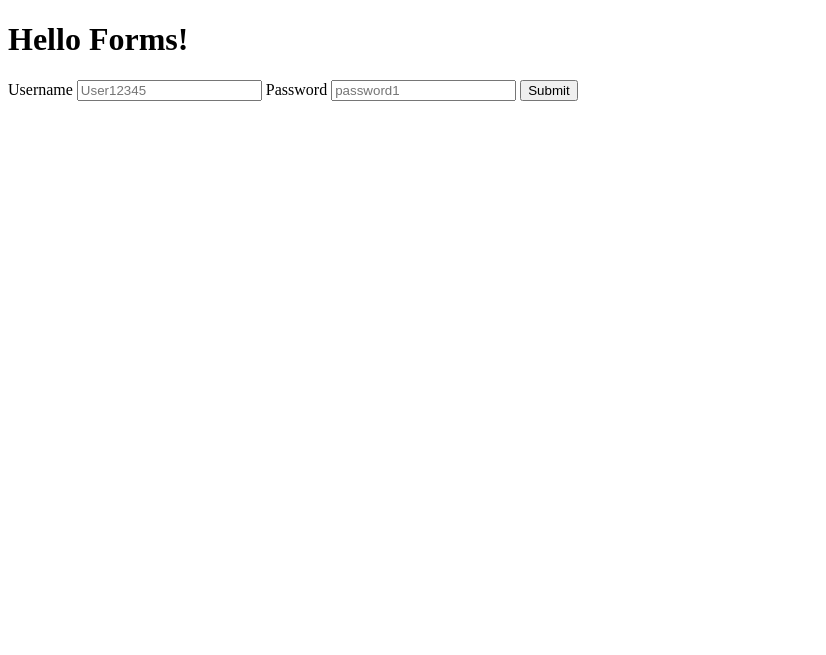
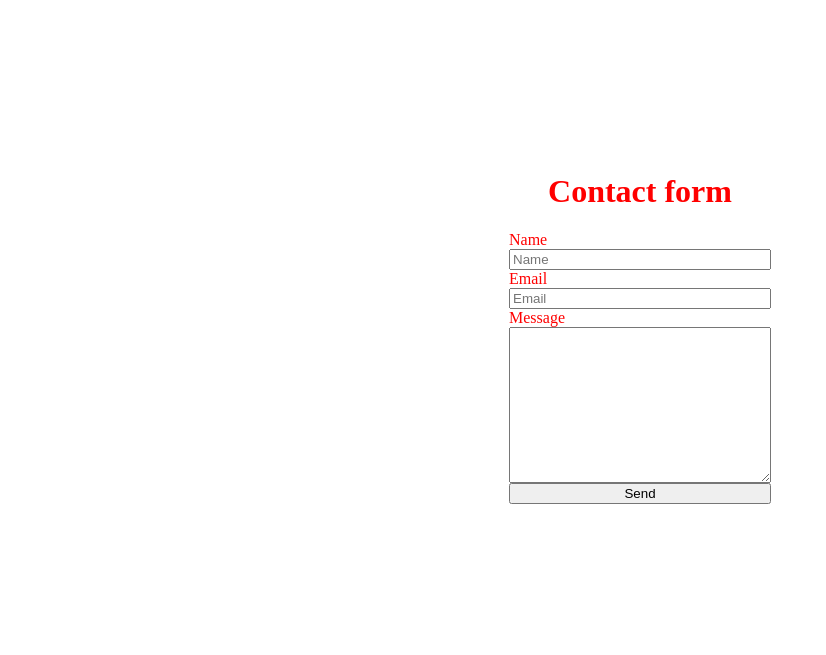
Before and after one commit to simonnineteen90/food-blog, a Flask app: page / in a window 1280 px wide. Shown: the top 655 px of the page, without its empty margins (0-826 px from the left). Run offline with Flask 2, Linux system fonts and the light colour scheme.

Commit message:
basic styling and post request

```diff
--- a/main.py
+++ b/main.py
@@ -1,4 +1,4 @@
-from flask import Flask, render_template
+from flask import Flask, render_template, request
 app = Flask(__name__)
 
 
@@ -6,6 +6,13 @@ app = Flask(__name__)
 def hello_world():
     return render_template('index.html')
 
+@app.route('/login', methods=["POST"])
+def receive_data():
+    username = request.form["username"]
+    password = request.form["password"]
+    return f"You logged in with the username {username} and password {password}"
+
+
 
 if __name__ == "__main__":
     app.run(debug=True)
--- /dev/null
+++ b/static/css/styles.css
@@ -0,0 +1,22 @@
+html {
+    color: red;
+
+}
+
+.form-test {
+    width: 100%;
+    height: 80vh;
+    display:flex;
+    align-items: center;
+    justify-content: center;
+    flex-direction: column;
+
+
+
+}
+
+.contact_form {
+    display:flex;
+    flex-direction: column;
+
+}
--- a/templates/index.html
+++ b/templates/index.html
@@ -3,18 +3,22 @@
 <head>
     <meta charset="UTF-8">
     <title>HTML Forms</title>
+    <link rel="stylesheet" href="static/css/styles.css">
 </head>
 <body>
     <div class="form-test">
-        <h1>Hello Forms!</h1>
-        <form action="" method="post">
-            <label for="username">Username</label>
-            <input type="text" placeholder="User12345">
+        <h1>Contact form</h1>
+        <form class="contact_form" action="{{ url_for('receive_data')}}" method="post" id="contact_form">
+            <label for="name">Name</label>
+            <input type="text" placeholder="Name" name="contact_name">
 
-            <label for="password">Password</label>
-            <input type="text" placeholder="password1">
+            <label for="email">Email</label>
+            <input type="text" placeholder="Email" name="contact_email">
 
-            <input type="submit" value="Submit">
+            <label for="message">Message</label>
+            <textarea name="contact_message" form="contact_form" cols="30" rows="10"></textarea>
+
+            <input type="submit" value="Send">
         </form>
 
     </div>
```
